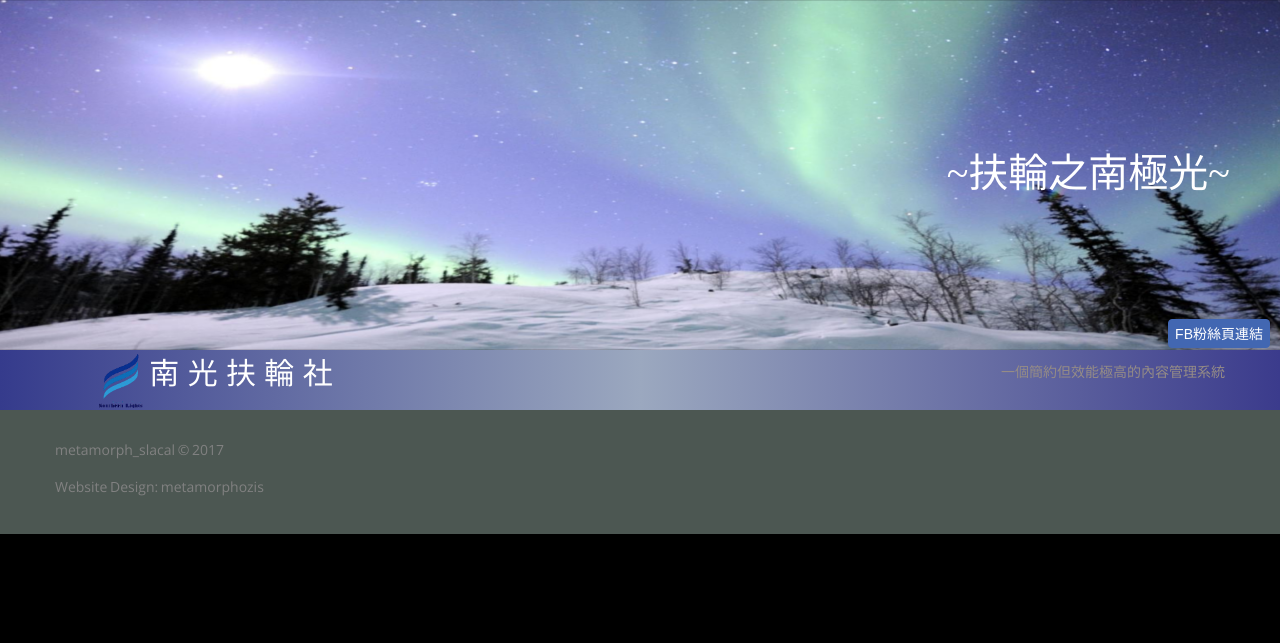
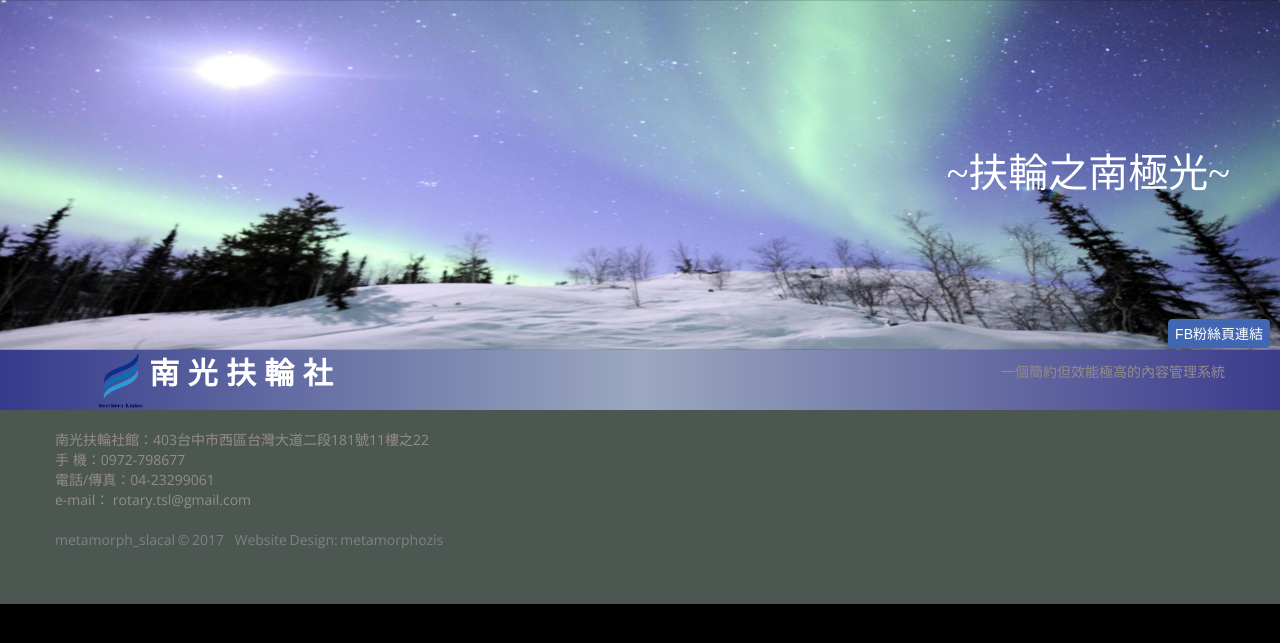
Before and after one commit to qweasd7485/southlightclub, a Django app: page / in a window 1280 px wide. Shown: the top 643 px of the page. Run offline with Django 3.2, Linux system fonts and the light colour scheme; data that the repository does not hold is empty; some libraries are stand-ins or nearby versions.

Commit message:
1.調整title&menu的文字(粗體對調) 2.調整首頁內容簡單預覽的block上下長度 3.加入頁尾內容

```diff
--- a/southlightclub/admin/templates/admin/presidentDetail.html
+++ b/southlightclub/admin/templates/admin/presidentDetail.html
@@ -12,4 +12,7 @@
   </fieldset>
   <input class=floatLeftWithMargin type=submit value=儲存>
 </form>
+
+
+<input id=selectFile type=file accept="image/*">
 {% endblock %}
--- a/southlightclub/admin/templates/admin/regularMeetingDetail.html
+++ b/southlightclub/admin/templates/admin/regularMeetingDetail.html
@@ -12,4 +12,7 @@
   </fieldset>
   <input class=floatLeftWithMargin type=submit value=儲存>
 </form>
+
+
+<input id=selectFile type=file accept="image/*">
 {% endblock %}
--- a/southlightclub/admin/templates/admin/targetDetail.html
+++ b/southlightclub/admin/templates/admin/targetDetail.html
@@ -12,4 +12,6 @@
   </fieldset>
   <input class=floatLeftWithMargin type=submit value=儲存>
 </form>
+
+<input id=selectFile type=file accept="image/*">
 {% endblock %}
--- a/southlightclub/admin/templates/admin/wordsDetail.html
+++ b/southlightclub/admin/templates/admin/wordsDetail.html
@@ -12,4 +12,7 @@
   </fieldset>
   <input class=floatLeftWithMargin type=submit value=儲存>
 </form>
+
+
+<input id=selectFile type=file accept="image/*">
 {% endblock %}
--- a/southlightclub/main/static/main/css/style.css
+++ b/southlightclub/main/static/main/css/style.css
@@ -353,7 +353,6 @@ hr.headhr {
 	font-family: 'Open Sans Condensed', sans-serif;
 	font-size: 24px;
 	line-height: 24px;
-	font-weight: 700;
 	color: white;
 	background: transparent;
 	padding: 0;
@@ -492,6 +491,7 @@ hr.headhr {
 }
 a#headerH1{                     /*logo title*/
 	font-size: 30px;
+	font-weight: bold;
 }
 .parallax-window{
 	height:350px;
@@ -549,8 +549,9 @@ input#linkfb{
 	margin: 0 0 10px 0;
 }
 .mbotlist1 {
-	margin-bottom: 43px;
+	/*margin-bottom: 43px;*/
 	color: #818181 !important;
+	max-height:100px;
 }
 .size2 {
 	font-size: 43px !important;
@@ -1587,6 +1588,7 @@ address p {
 .footerrow1 {
 	padding: 20px 0;
 	background: #4c5752 !important;
+
 }
 p.footerpriv, #foo_div {
 	position: relative;
@@ -1966,9 +1968,10 @@ input#linkfb{               /* fb link */
 .colteam {
 	width: 100%;
 }
-		a#headerH1{
+a#headerH1{
 	font-size: 20px;                           /* logo 標題*/
 }
+
 }
 /************************************************************/
 @media (max-width: 177px) {
@@ -1979,7 +1982,7 @@ input#linkfb{               /* fb link */
 .colteam {
   width: 100%;
 }
-    a#headerH1{
+a#headerH1{
   font-size: 20px;                           /* logo 標題*/
 }
 input#linkfb{               /* fb link */
--- a/southlightclub/main/templates/main/mainbase.html
+++ b/southlightclub/main/templates/main/mainbase.html
@@ -37,8 +37,11 @@
         <div class="container">
             <div class="row">
                 <article class="col-lg-12">
-                    <p class="footerpriv"><a href="index.html">metamorph_slacal</a> <span>&copy;</span> <span id="copyright-year"></span></p>
-<div id="foo_div">Website Design: <a href="http://www.metamorphozis.com" class="foo_link">metamorphozis</a></div>
+                    <p style="margin-bottom:0">南光扶輪社館：403台中市西區台灣大道二段181號11樓之22</p>
+                    <p style="margin-bottom:0">手 機：0972-798677</p>
+                    <p style="margin-bottom:0">電話/傳真：04-23299061</p>
+                    <p style="margin-bottom:0">e-mail： rotary.tsl@gmail.com</p>
+<div id="foo_div"><p class="footerpriv"><a href="index.html">metamorph_slacal</a> <span>&copy;</span> <span id="copyright-year"></span>&nbsp&nbsp&nbsp Website Design: <a href="http://www.metamorphozis.com" class="foo_link">metamorphozis</a></p></div>
                 </article>
             </div>
         </div>
```
